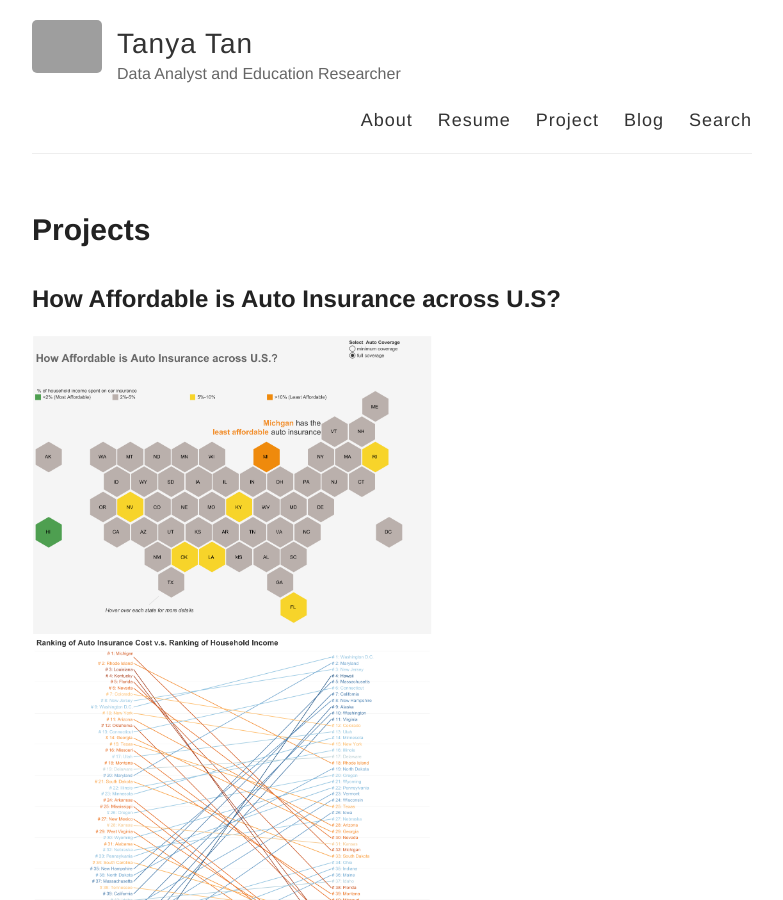
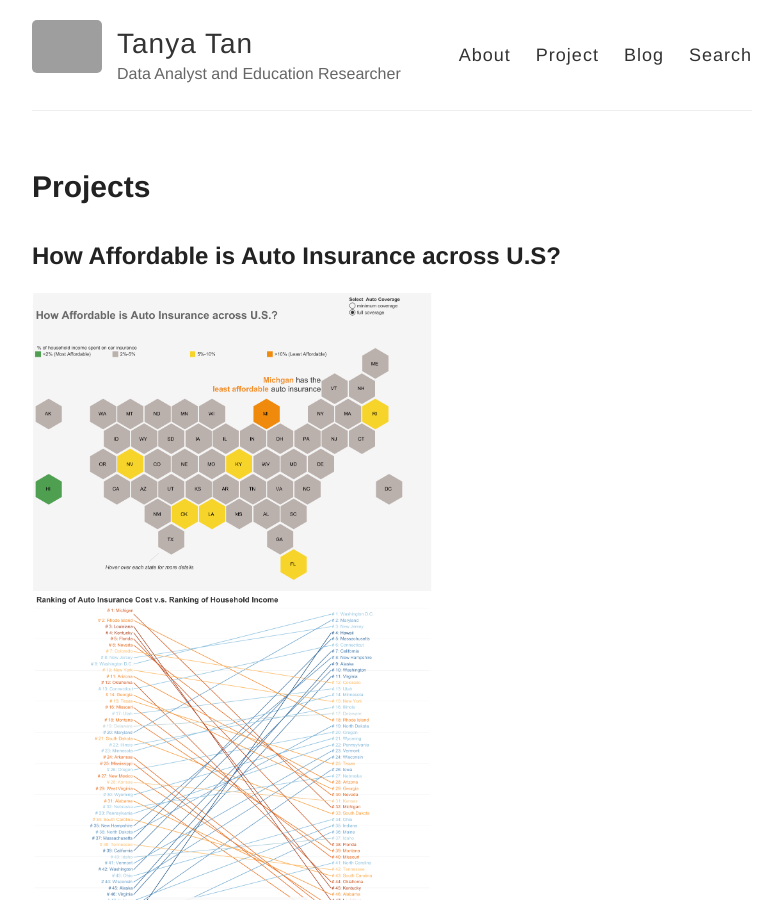
Before and after one commit to tanyayt/personal_website, a Jekyll site: the page built from project.md, in a window 1280 px wide and 900 px high. Shown: the whole window, without its empty margins (248-1031 px from the left). Built offline with Jekyll 4.4.1, drawn with Linux system fonts in a browser that asks for light colours; grey boxes are pictures that could not be loaded.

Commit message:
remove resume from nav bar

```diff
--- a/_layouts/default.html
+++ b/_layouts/default.html
@@ -35,7 +35,6 @@
 
           <nav>
             <a href="{{ site.baseurl }}/about">About</a>
-            <a href="{{ site.baseurl }}/resume">Resume</a>
             <a href="{{ site.baseurl }}/project">Project</a>
             <a href="{{ site.baseurl }}/">Blog</a>
             <a href="{{ site.baseurl }}/search">Search</a>
```
